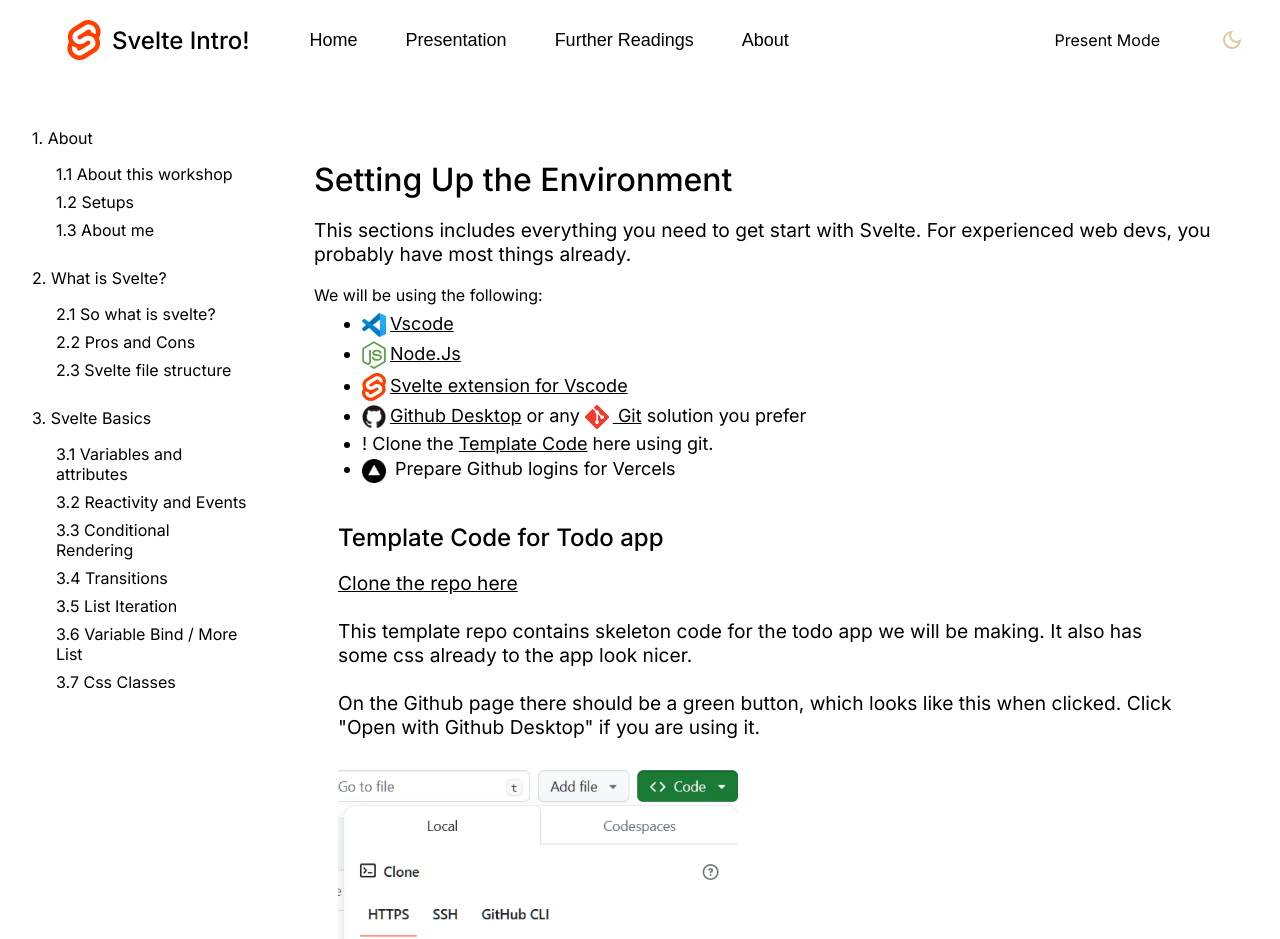
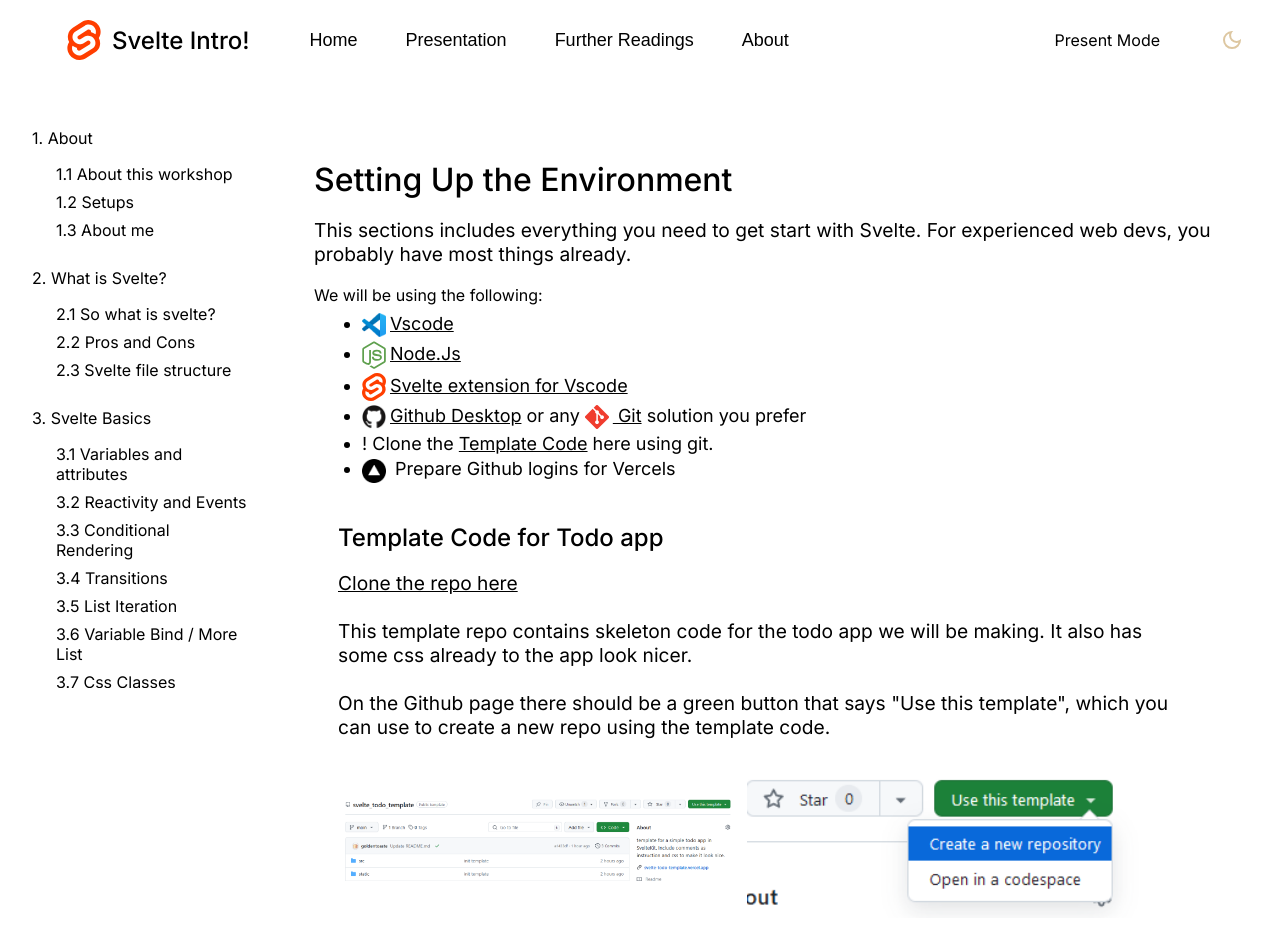
Before and after one commit to goldentoaste/svelte101, a SvelteKit app in the folder main_page/: page /presentation/about/setup in a window 1280 px wide. Shown: the top 939 px of the page. Built offline with nearby package versions, Linux system fonts and the light colour scheme.

Commit message:
last min changhes

```diff
--- a/main_page/src/lib/components/ButtonGroup.svelte
+++ b/main_page/src/lib/components/ButtonGroup.svelte
@@ -5,7 +5,7 @@
 
     export let buttonParams: ButtonParam[] = [];
 
-    let selectedIndex = 0;
+    export let selectedIndex = 0;
     let buttonContainer: HTMLElement | null;
     let horiOffset = 0;
     let boxWidth = 0;
--- a/main_page/src/lib/components/Nav.svelte
+++ b/main_page/src/lib/components/Nav.svelte
@@ -11,9 +11,11 @@
     import Toggle from "./Toggle.svelte";
 
     import { presentMode } from "$lib/globals";
+    import { afterNavigate } from "$app/navigation";
 
     export let items: NavItem[];
 
+    let selectedIndex = 0;
     let showNav = true;
 
     function handleHover(e: MouseEvent) {
@@ -21,7 +23,7 @@
             return;
         }
 
-        if (e.clientY < 100) {
+        if (e.clientY < 50) {
             showNav = true;
             document.body.style.setProperty("padding-top", "var(--topPad)")
 
@@ -33,6 +35,16 @@
 
         }
     }
+
+    afterNavigate((nav)=>{
+        items.forEach((val, index) => {
+            console.log( nav.to?.route.id!,  val.href);
+
+            if ( nav.to?.route.id?.indexOf(val.href)! >= 0){
+                selectedIndex = index;
+            }
+        });
+    })
 </script>
 
 <svelte:body on:mousemove={handleHover} />
@@ -42,7 +54,7 @@
         <img src="/svelte.svg" alt="svelte logo" />
         <h1>Svelte Intro!</h1>
     </div>
-    <ButtonGroup buttonParams={items} />
+    <ButtonGroup {selectedIndex} buttonParams={items} />
 
     <div style="margin-left:auto; display:flex; gap: 1rem">
         <Toggle bind:toggleOn={$presentMode}>Present Mode</Toggle>
--- a/main_page/src/routes/+page.svelte
+++ b/main_page/src/routes/+page.svelte
@@ -1,2 +1,30 @@
-<h1>Welcome to SvelteKit</h1>
-<p>Visit <a href="https://kit.svelte.dev">kit.svelte.dev</a> to read the documentation</p>
+
+
+
+
+<div style="display: flex;
+flex-direction: row; align-items:center"><h1 class="title" >
+    Introduction to Svelte
+</h1>
+<p>(The actually enjoyable js framework)</p></div>
+<h2>Stormhacks 2024</h2>
+
+<img src="/svelte.svg" alt="" style="margin-left:4rem">
+<img src="/stormy_thinking.svg" alt="">
+
+<style>
+    h1 {
+        margin: 4rem;
+        margin-right: 1rem;
+        font-size: 60px;
+    }
+
+    h2 {
+        margin-left: 4rem;
+        margin-bottom: 3rem;
+    }
+
+    img {
+        width: 150px;
+    }
+</style>
--- a/main_page/src/routes/presentation/about/about_me/+page.svelte
+++ b/main_page/src/routes/presentation/about/about_me/+page.svelte
@@ -1,4 +1,3 @@
 
-<h1>💀</h1>
-
-Maybe I do this later.
+<h1 class="title">About me</h1>
+I forgot to make this page.
--- a/main_page/src/routes/presentation/about/setup/+page.svelte
+++ b/main_page/src/routes/presentation/about/setup/+page.svelte
@@ -4,8 +4,8 @@
 
 <h1 class="title">Setting Up the Environment</h1>
 <p>
-    This sections includes everything you need to get start with Svelte. For
-    experienced web devs, you probably have most things already.
+    This sections includes everything you need to get start with Svelte. For experienced web devs,
+    you probably have most things already.
 </p>
 
 <span>We will be using the following:</span>
@@ -23,11 +23,11 @@
     </li>
 
     <li>
-        <a target="_blank"
+        <a
+            target="_blank"
             href="https://marketplace.visualstudio.com/items?itemName=svelte.svelte-vscode"
         >
-            <img src="/svelte.svg" alt="svelte logo" />Svelte extension for
-            Vscode</a
+            <img src="/svelte.svg" alt="svelte logo" />Svelte extension for Vscode</a
         >
     </li>
 
@@ -41,7 +41,9 @@
         > solution you prefer
     </li>
     <li>
-        ! Clone the <a target="_blank" href="https://github.com/goldentoaste/svelte_todo_template">Template Code</a> here using git.
+        ! Clone the <a target="_blank" href="https://github.com/goldentoaste/svelte_todo_template"
+            >Template Code</a
+        > here using git.
     </li>
 
     <li>
@@ -50,21 +52,25 @@
     </li>
 </ul>
 
-<div class="horDiv"></div>
+<div class="horDiv" />
 
 <section>
     <h2 class="title">Template Code for Todo app</h2>
     <p>
-        <a target="_blank" href="https://github.com/goldentoaste/svelte_todo_template"> Clone the repo here</a><br />
+        <a target="_blank" href="https://github.com/goldentoaste/svelte_todo_template">
+            Clone the repo here</a
+        ><br />
         <br />
-        This template repo contains skeleton code for the todo app we will be making.
-        It also has some css already to the app look nicer.
+        This template repo contains skeleton code for the todo app we will be making. It also has some
+        css already to the app look nicer.
 
         <br /> <br />
-        On the Github page there should be a green button, which looks like this
-        when clicked. Click "Open with Github Desktop" if you are using it.
+        On the Github page there should be a green button that says "Use this template", which you can
+        use to create a new repo using the template code.
     </p>
-    <img src="/setups/git_clone.png" alt="" style="width: 400px;" />
+    <img src="/git_template.png" alt="" style="width: 400px;" />
+    <img src="/git_template2.png" alt="" style="width: 400px;" />
+
     <p>
         You can also initialize a new Svelte from scratch if you want to:
         <Prism language="plain">
@@ -81,14 +87,13 @@
     <a target="_blank" href="https://code.visualstudio.com/"> Download Vscode Here</a>
 
     <p>
-        Vscode is a popular code editor that supports most languages and
-        frameworks through extensions, in particular Svelte has first-party for
-        support for a vscode extension, and so will be used for this workshop.
-        Installing vscode should be fairly straight forward.
+        Vscode is a popular code editor that supports most languages and frameworks through
+        extensions, in particular Svelte has first-party for support for a vscode extension, and so
+        will be used for this workshop. Installing vscode should be fairly straight forward.
 
         <br /><br />
-        Some alternative IDEs are JetBrain's WebStorm, or NeoVim are viable as well,
-        with third-party extensions.
+        Some alternative IDEs are JetBrain's WebStorm, or NeoVim are viable as well, with third-party
+        extensions.
     </p>
 </section>
 
@@ -100,13 +105,12 @@
 
     <a target="_blank" href="https://nodejs.org/en/download/current">Download Node Here</a>
 
-    NodeJs is a "javascript runtime environment". We will just use it as a
-    package manager, and to initialize and run our project. Choosing all the
-    default options in the Node.Js' install wizard should be fine.
+    NodeJs is a "javascript runtime environment". We will just use it as a package manager, and to
+    initialize and run our project. Choosing all the default options in the Node.Js' install wizard
+    should be fine.
 
     <Prism language={"plain"}>
-        {
-`# Test if the installation is successful, if the following prints a version number in terminal
+        {`# Test if the installation is successful, if the following prints a version number in terminal
 node -v
 > v20.11.0`}
     </Prism>
@@ -118,14 +122,15 @@
         Svelte Extension
     </h2>
 
-    <a target="_blank"
+    <a
+        target="_blank"
         href="https://marketplace.visualstudio.com/items?itemName=svelte.svelte-vscode"
         >Install the Svelte for Vscode extension</a
     >
 
-    This extension probides features syntax highlighting, formatting, auto
-    complete, <a target="_blank" href="https://docs.emmet.io/cheat-sheet/">Emmet</a> etc, so you
-    probably want this.
+    This extension probides features syntax highlighting, formatting, auto complete,
+    <a target="_blank" href="https://docs.emmet.io/cheat-sheet/">Emmet</a> etc, so you probably want
+    this.
 </section>
 
 <section>
@@ -137,9 +142,8 @@
     <a target="_blank" href="https://vercel.com/login">Try loggin to Vercel with your Github</a>
 
     <p>
-        We will be using Vercel to deploy with finished todo. Vercel has a
-        generous free tier, gives you a clean public url, and is *very* easy to
-        deploy to.
+        We will be using Vercel to deploy with finished todo. Vercel has a generous free tier, gives
+        you a clean public url, and is *very* easy to deploy to.
     </p>
 </section>
 
--- a/main_page/src/routes/presentation/build_todo/todo/+page.svelte
+++ b/main_page/src/routes/presentation/build_todo/todo/+page.svelte
@@ -18,5 +18,7 @@
 <p>Click on the "Use this template" button to start your own repo with the tempalte code! Then use github desktop or your preferred method to download and then open in vscode.</p>
 
 <style>
-    /* CSS */
+    img{
+        max-width: 100%;
+    }
 </style>
```
Also changed, not shown: main_page/static/stormy_thinking.svg (added).
